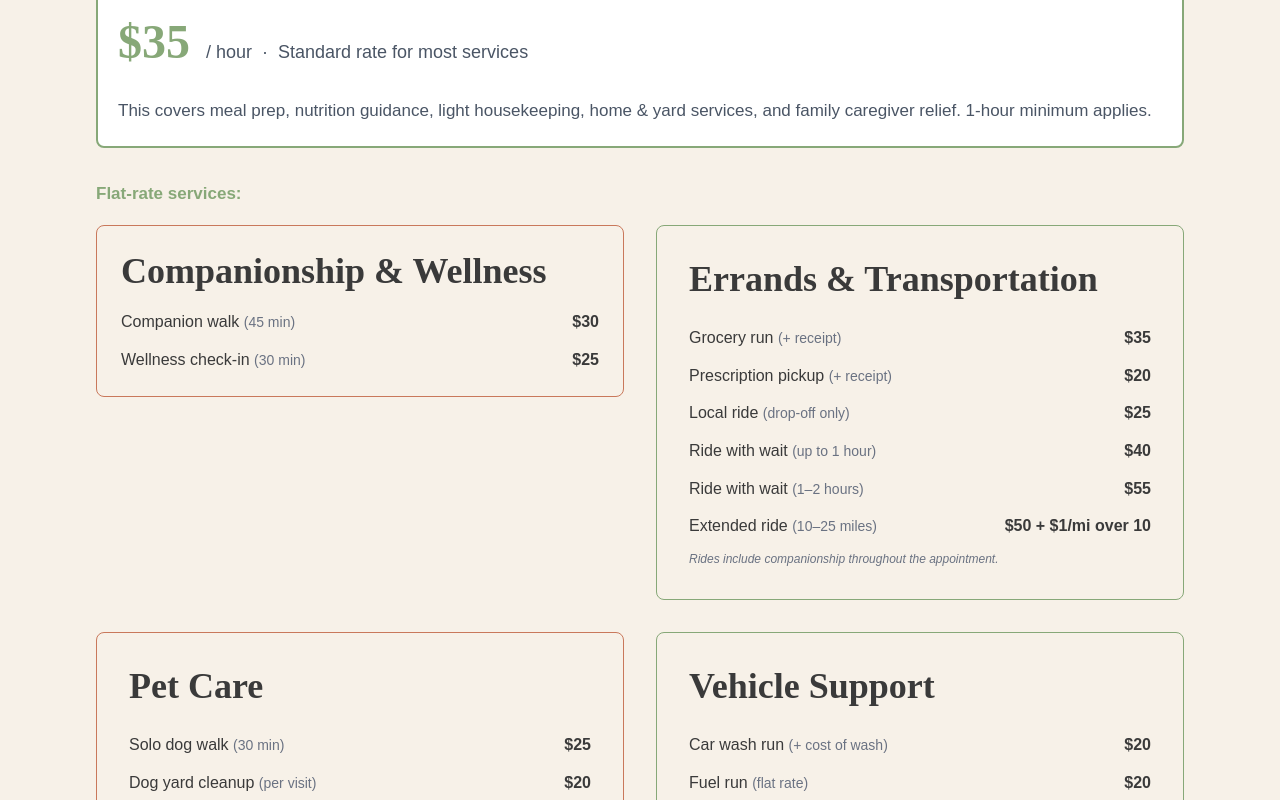
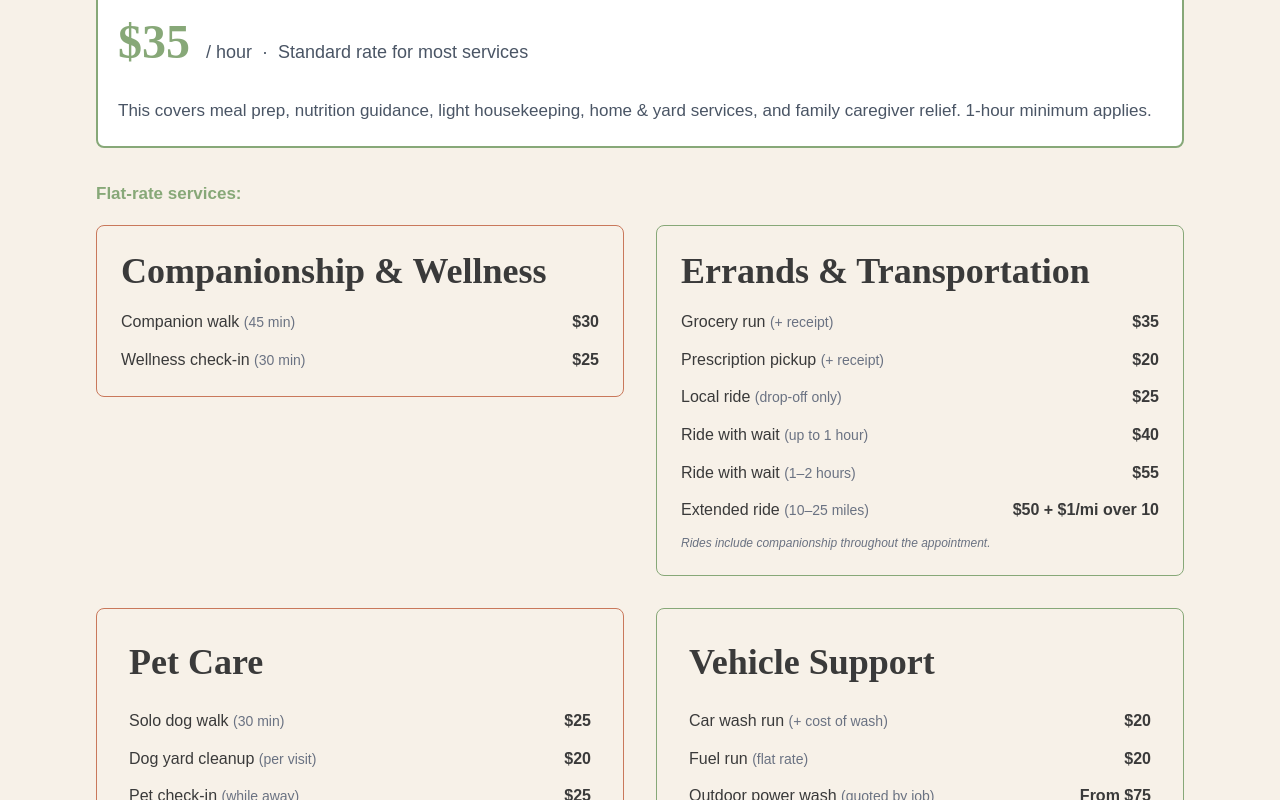
Before and after one commit to GoodCompanySCS/goodcompany-scs, a Next.js app: page /pricing in a window 1280 px wide. Shown: the part 590-1390 px from the top of the page. Built offline with nearby package versions, Linux system fonts and the light colour scheme.

Commit message:
Update page.tsx

```diff
--- a/app/pricing/page.tsx
+++ b/app/pricing/page.tsx
@@ -47,8 +47,8 @@ export default function Pricing() {
               </div>
 
               {/* Errands & Transportation */}
-              <div style={{ borderColor: 'var(--sage)', borderWidth: '1px' }} className="p-8 rounded-lg">
-                <h3 className="mb-6">Errands & Transportation</h3>
+              <div style={{ borderColor: 'var(--sage)', borderWidth: '1px' }} className="p-6 rounded-lg">
+                <h3 className="mb-4">Errands & Transportation</h3>
                 <ul className="space-y-3">
                   <li className="flex justify-between">
                     <span>Grocery run <span className="text-sm text-gray-500">(+ receipt)</span></span>
```
